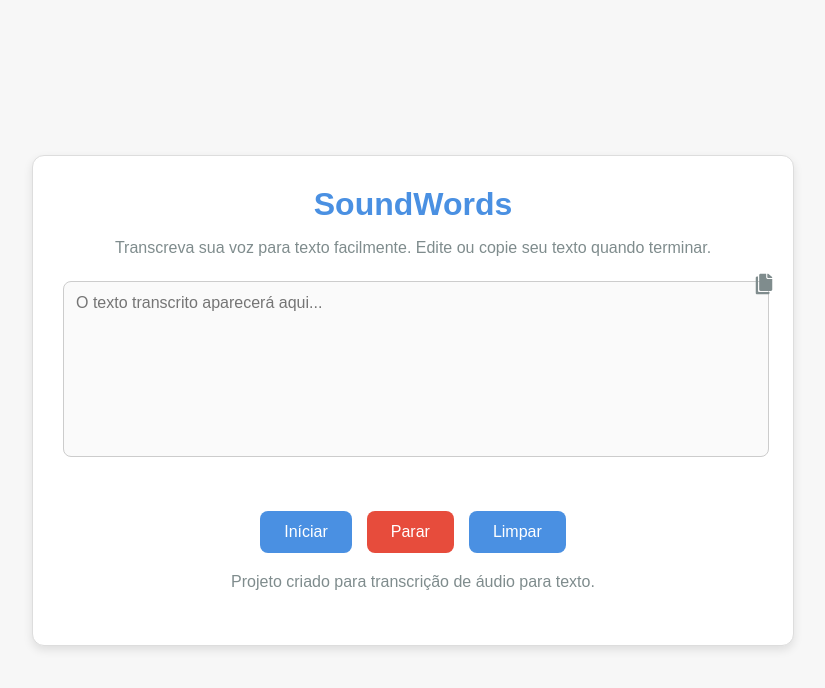
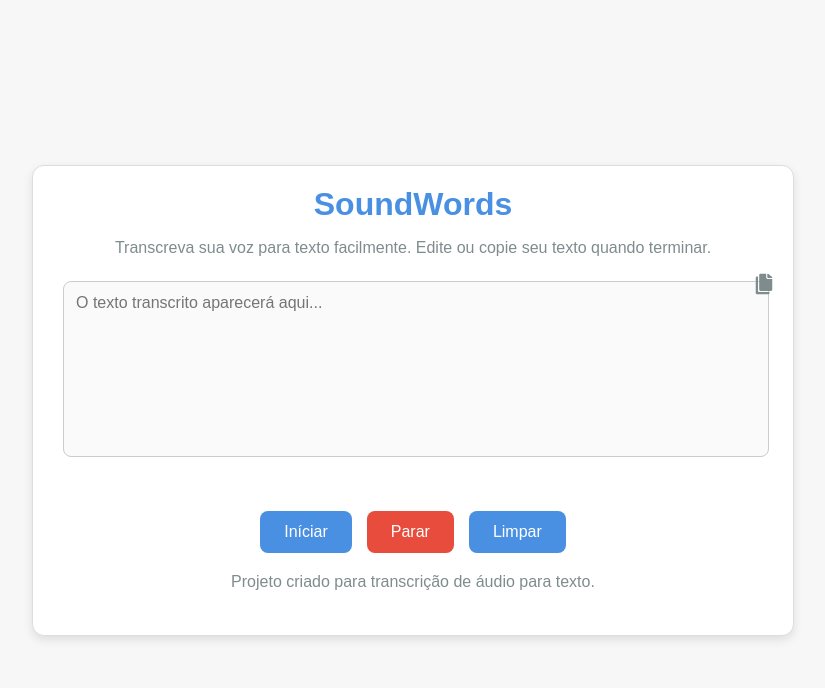
Before and after one commit to dennyberrios/SoundWords, a React (Vite) app: page / in a window 1280 px wide. Shown: the top 688 px of the page, without its empty margins (227-1052 px from the left). Built offline with nearby package versions, Linux system fonts and the light colour scheme.

Commit message:
Melhorias no style do TranscriptionArea

```diff
--- a/src/components/TranscriptionArea/styles.js
+++ b/src/components/TranscriptionArea/styles.js
@@ -12,13 +12,12 @@ import Button from "../Button";
 export const ContentTranscriptionArea = styled.div`
     width: 700px;
 
-    padding: 20px;
+    padding: 20px 30px;
     background-color: ${containerBackgroundColor};
 
     border: 1px solid ${containerBorderColor};
     border-radius: 12px;
     box-shadow: 0 4px 10px ${shadowBackgroundColor};
-    padding: 30px;
     text-align: center;
 
     h1 {
```
